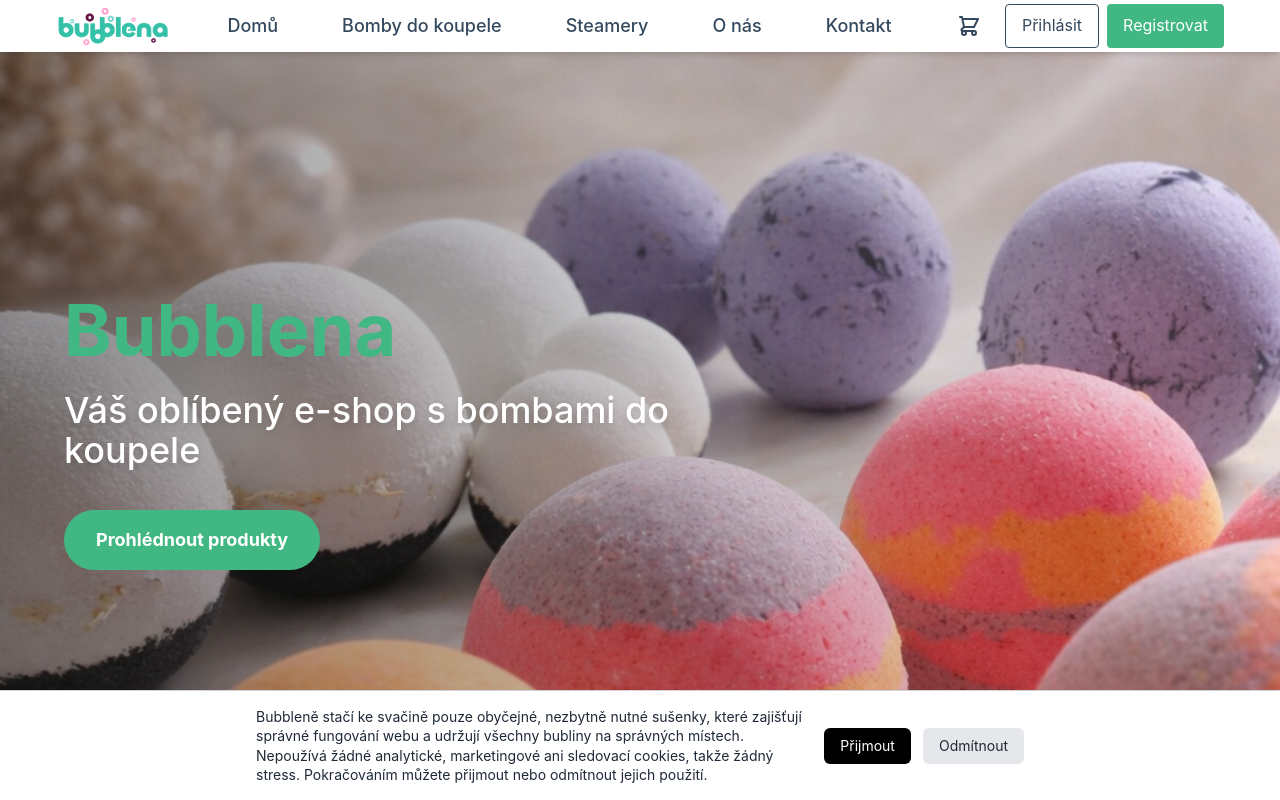
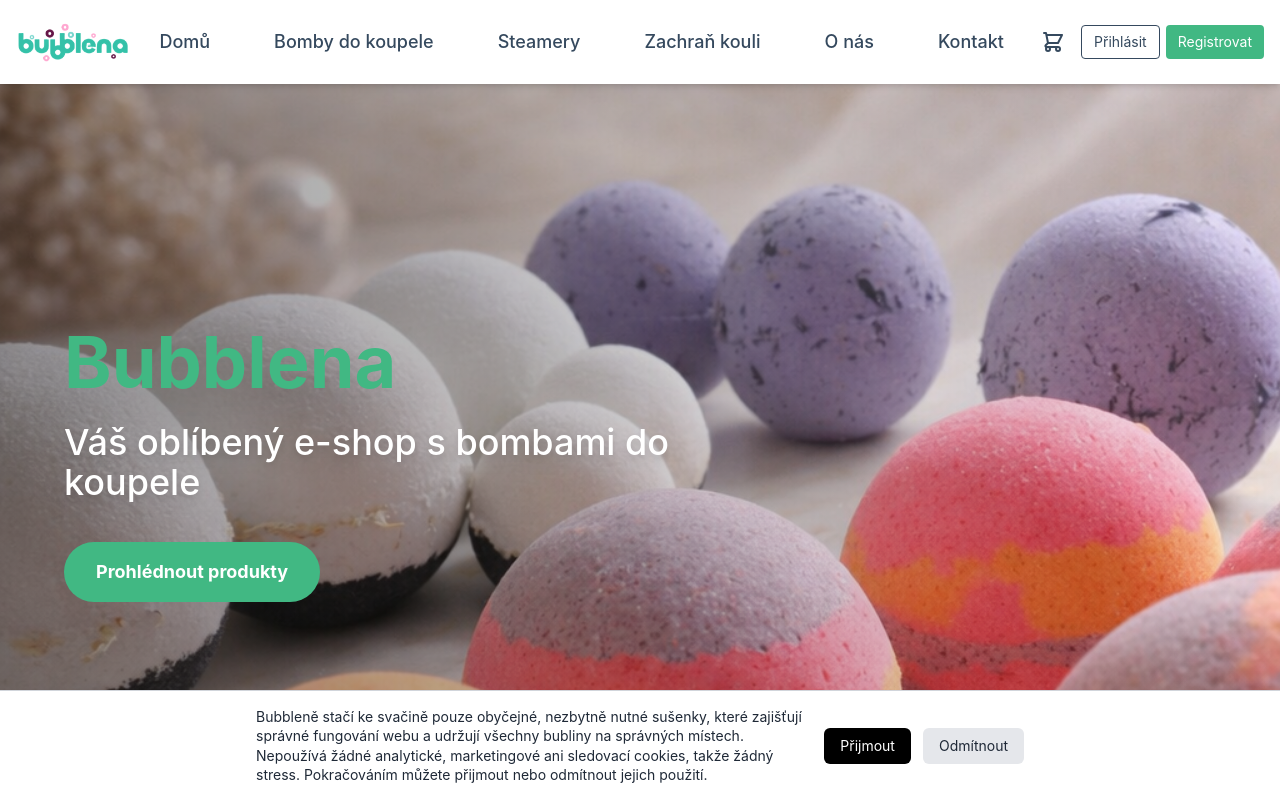
Before and after one commit to SorrySatori/bubblena-fe, a Nuxt app: page / in a window 1280 px wide. Shown: the top 800 px of the page. Built offline with nearby package versions, Linux system fonts and the light colour scheme.

Commit message:
fix: add zachran kouli to nav

```diff
--- a/components/AppNavigation.vue
+++ b/components/AppNavigation.vue
@@ -43,6 +43,7 @@ const navItems = [
   { name: 'Domů', path: '/' },
   { name: 'Bomby do koupele', path: '/bath-bombs' },
   { name: 'Steamery', path: '/steamers' },
+  { name: 'Zachraň kouli', path: '/zachran-kouli' },
   { name: 'O nás', path: '/about' },
   { name: 'Kontakt', path: '/contact' }
 ];
--- a/layouts/default.vue
+++ b/layouts/default.vue
@@ -1,22 +1,22 @@
 <template>
   <div class="min-h-screen flex flex-col">
     <header class="bg-white shadow-md sticky top-0 z-40 py-1">
-      <div class="container flex flex-wrap justify-between items-center p-4">
-        <div class="flex items-center">
+      <div class="flex flex-wrap justify-between items-center p-4">
+        <div class="flex items-center shrink-0">
           <NuxtLink to="/" class="flex items-center transition-opacity hover:opacity-90">
             <img src="~/assets/bubblena_logo_green.png" alt="Bubblena Logo" class="h-10 w-auto" />
           </NuxtLink>
         </div>
 
-        <div class="order-3 lg:order-2 w-full lg:w-auto lg:flex-1 px-0 lg:px-8 mt-4 lg:mt-0">
+        <div class="order-3 lg:order-2 w-full lg:w-auto lg:flex-1 px-0 lg:px-2 mt-4 lg:mt-0">
           <AppNavigation />
         </div>
 
-        <div class="order-2 lg:order-3 flex items-center gap-4">
+        <div class="order-2 lg:order-3 flex items-center gap-2 shrink-0">
           <ShoppingCart />
-          <div class="hidden lg:flex gap-2">
-            <button class="bg-transparent text-secondary border border-secondary px-4 py-2 rounded hover:bg-secondary hover:text-white transition-all">Přihlásit</button>
-            <button class="bg-primary text-white border-none px-4 py-2 rounded hover:bg-accent transition-all hover:-translate-y-0.5">Registrovat</button>
+          <div class="hidden lg:flex gap-1.5">
+            <button class="bg-transparent text-secondary border border-secondary px-3 py-1.5 rounded text-sm hover:bg-secondary hover:text-white transition-all whitespace-nowrap">Přihlásit</button>
+            <button class="bg-primary text-white border-none px-3 py-1.5 rounded text-sm hover:bg-accent transition-all hover:-translate-y-0.5 whitespace-nowrap">Registrovat</button>
           </div>
         </div>
       </div>
```
